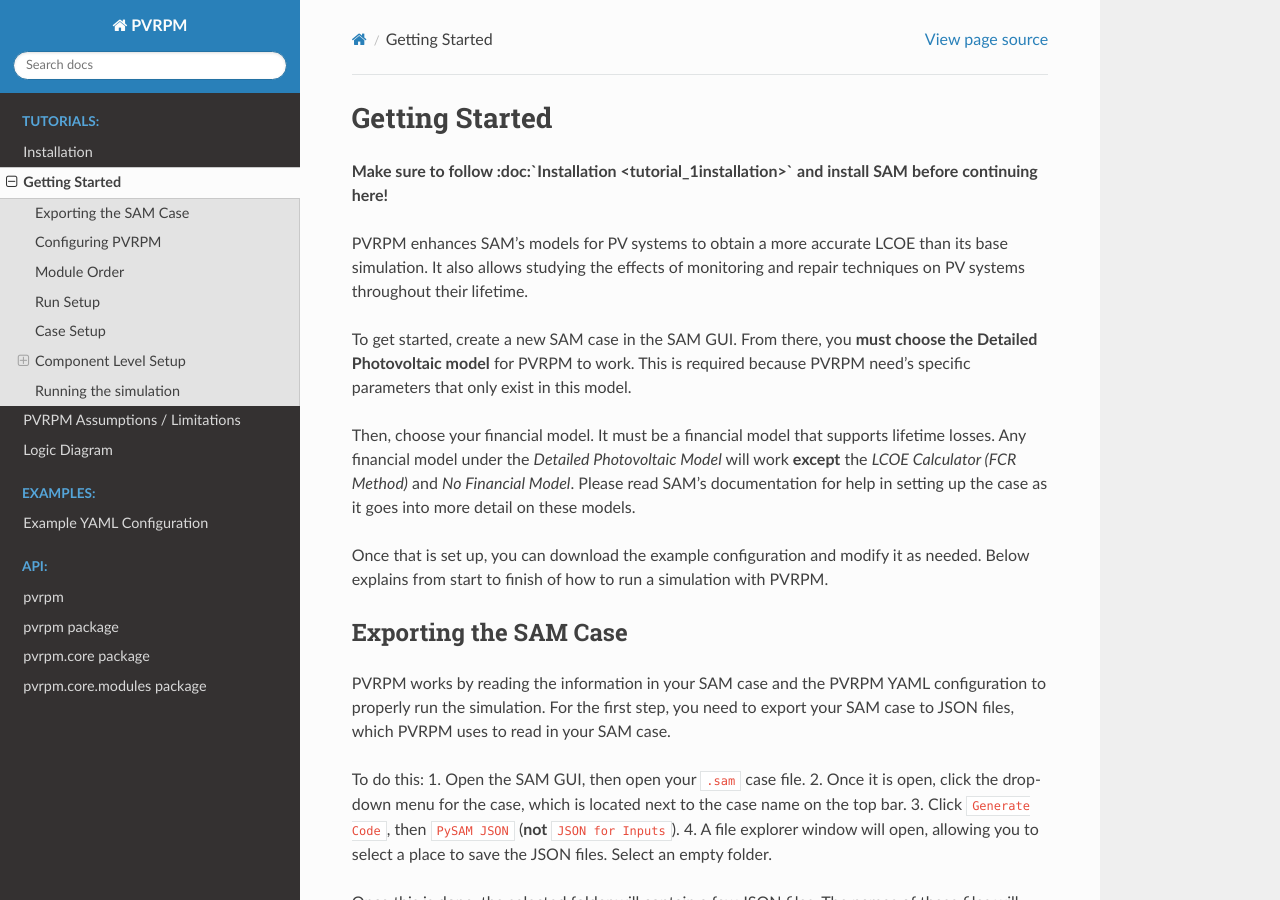
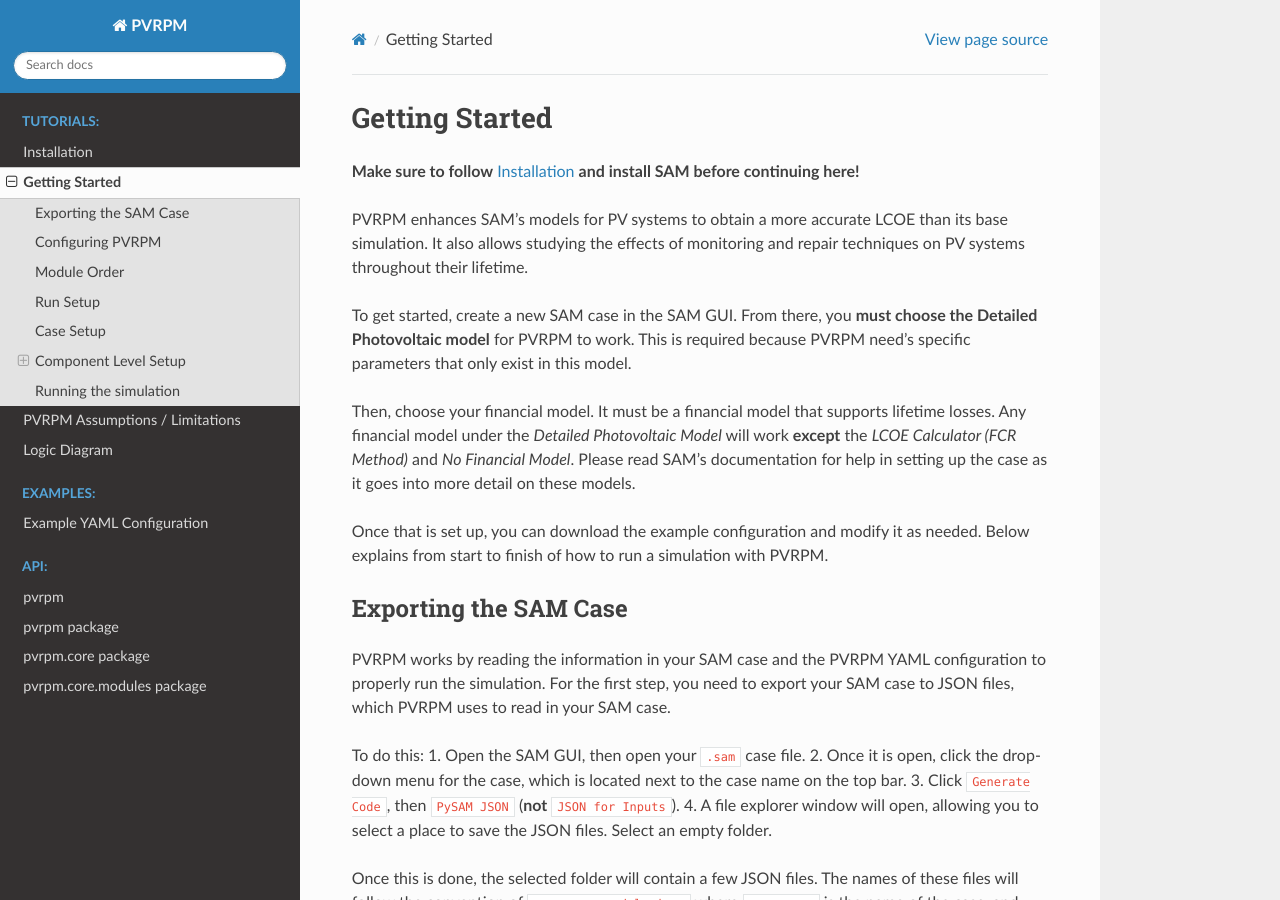
Before and after one commit to FSEC-Photovoltaics/pvrpm-lcoe, a Sphinx documentation site: the page built from docs/tutorial_2getting_started.rst, in a window 1280 px wide and 900 px high. Built offline with Sphinx 7.4.7 and the Read the Docs theme 2.0.0, drawn with Linux system fonts in a browser that asks for light colours.

Commit message:
fix broken link in getting started

```diff
--- a/docs/tutorial_2getting_started.rst
+++ b/docs/tutorial_2getting_started.rst
@@ -3,7 +3,7 @@
 .. toctree::
   :hidden:
 
-**Make sure to follow :doc:`Installation <tutorial_1installation>` and install SAM before continuing here!**
+**Make sure to follow** :doc:`Installation <tutorial_1installation>` **and install SAM before continuing here!**
 
 PVRPM enhances SAM's models for PV systems to obtain a more accurate LCOE than its base simulation. It also allows studying the effects of monitoring and repair techniques on PV systems throughout their lifetime.
 
```
